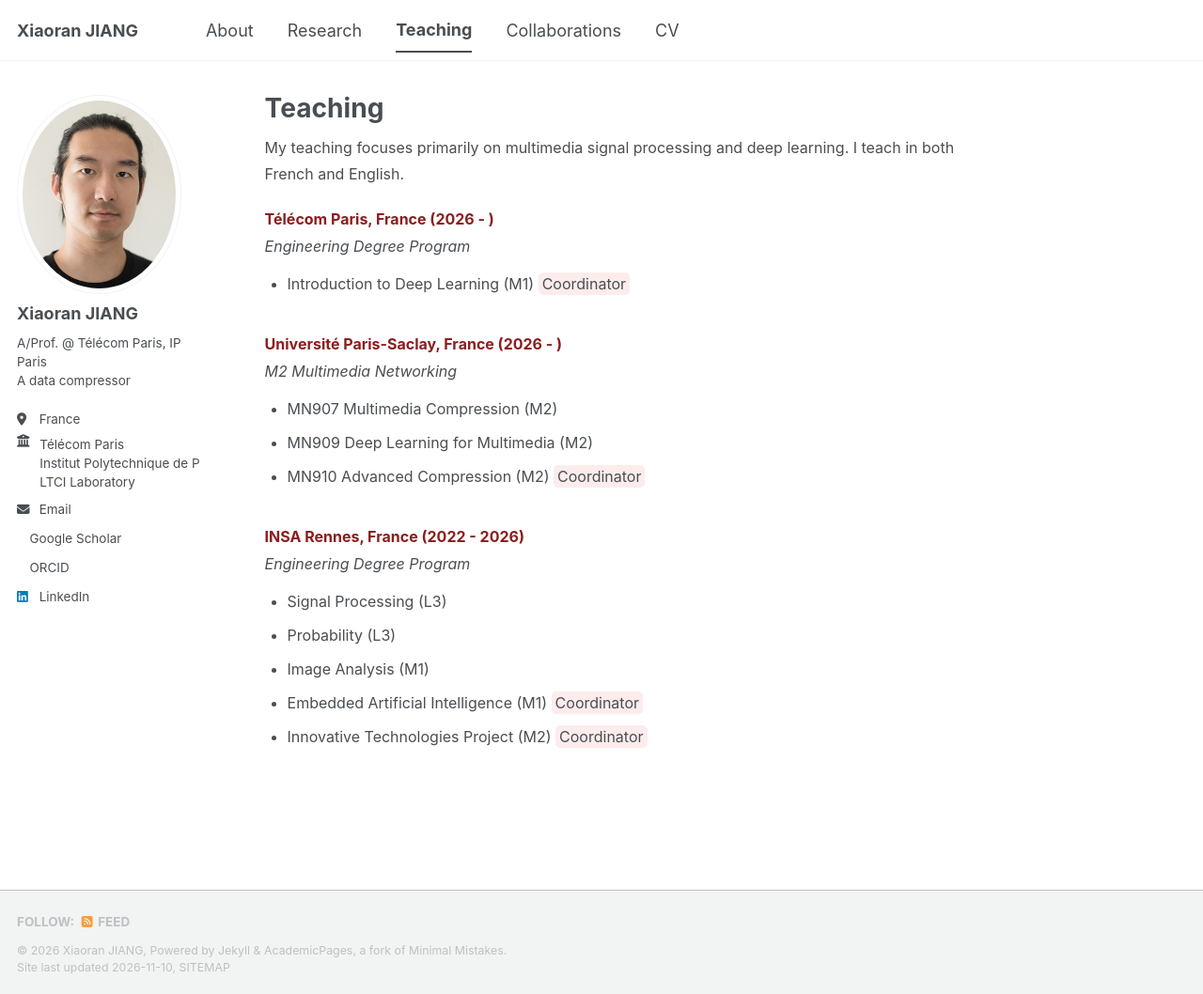
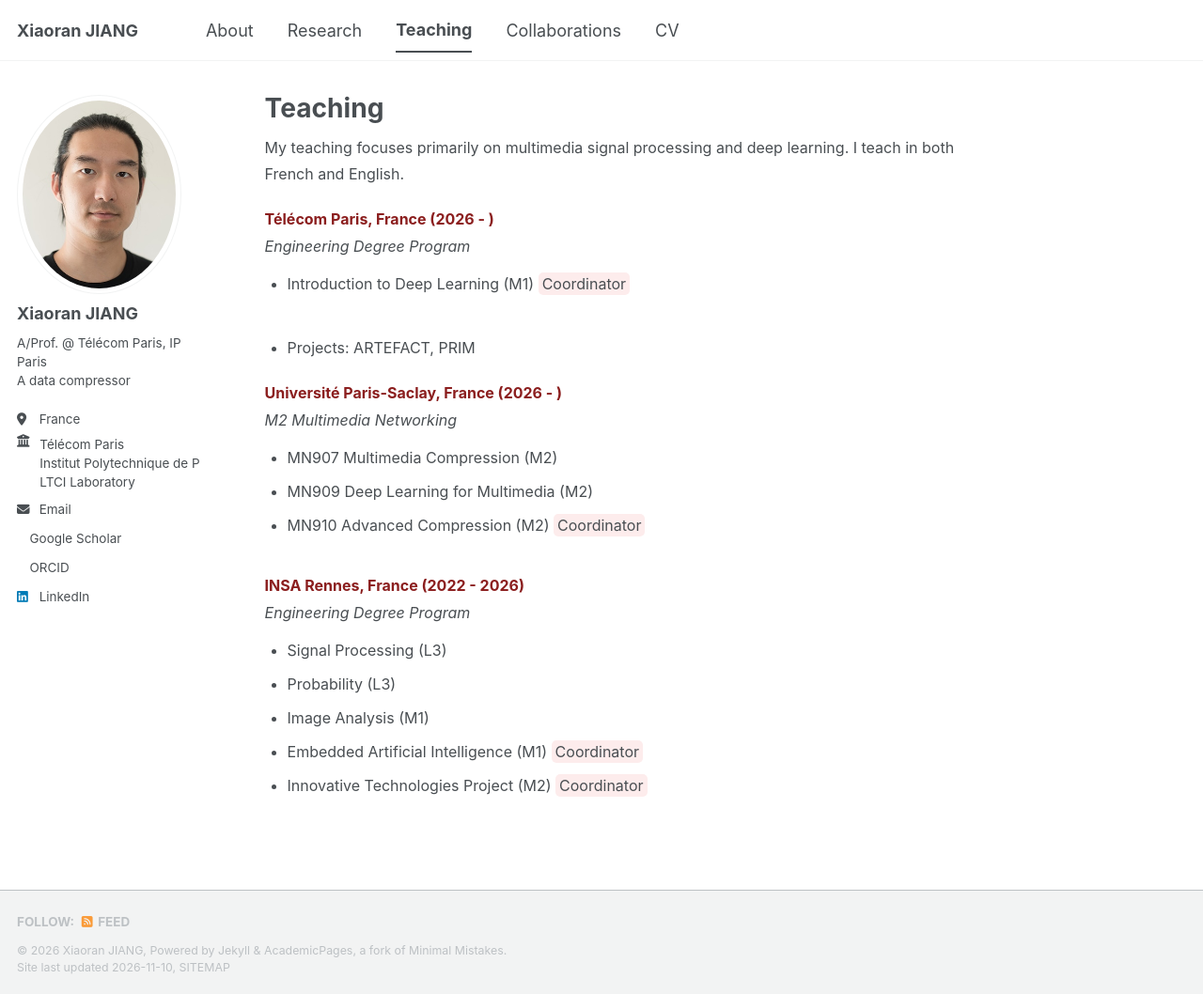
Before and after one commit to xiaoranjiang/xiaoranjiang.github.io, a Jekyll site: the page built from _pages/teaching.md, in a window 1280 px wide and 1058 px high. Shown: the whole window at 94% size. Built offline with Jekyll 4.4.1, drawn with Linux system fonts in a browser that asks for light colours; a style sheet for code colours, icons or effects is not loaded.

Commit message:
Update teaching.md

```diff
--- a/_pages/teaching.md
+++ b/_pages/teaching.md
@@ -13,6 +13,7 @@ My teaching focuses primarily on multimedia signal processing and deep learning.
   Coordinator
 </span>
 <p style="margin-bottom: 40px;"></p>
+- Projects: ARTEFACT, PRIM
 
 ### <span style="color:#8B1E1E;">Université Paris-Saclay, France (2026 - )</span>
 <p style="line-height: 1.1; margin-bottom: 1px;"><i>M2 Multimedia Networking</i></p>
```
